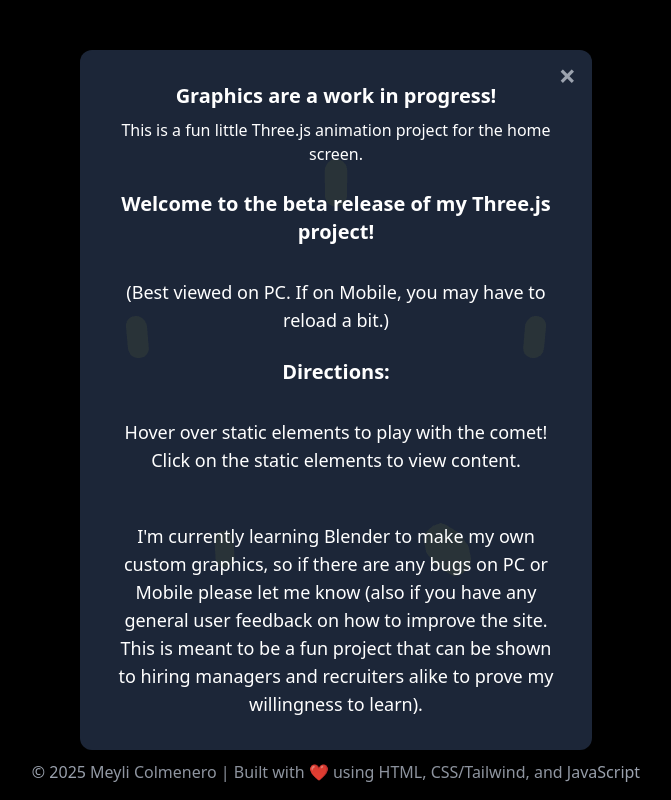
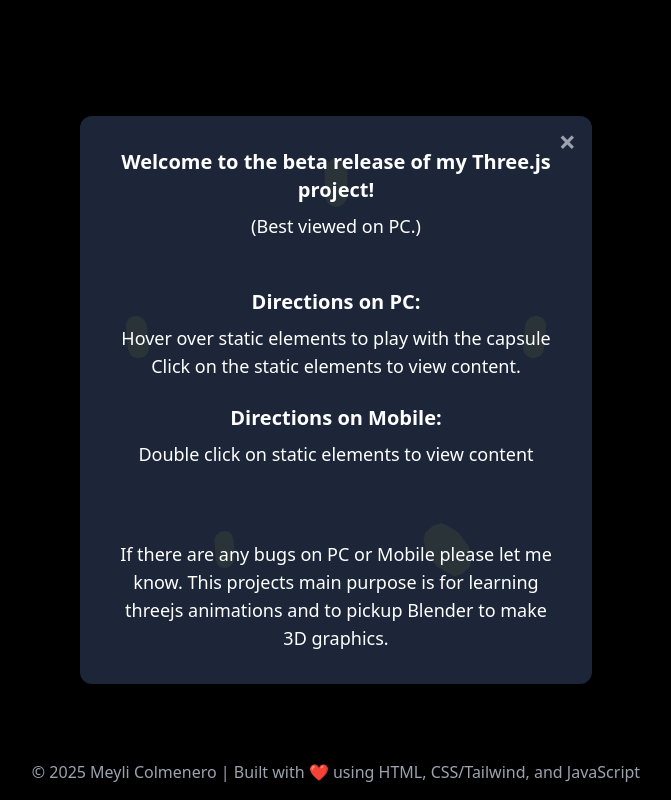
Before and after one commit to meyli1/my-portfolio, a website: page index.html in a window 1280 px wide. Shown: the whole page, without its empty margins (304-975 px from the left). Drawn offline with nearby package versions, Linux system fonts and the light colour scheme.

Commit message:
added content and fixed videos

```diff
--- a/index.html
+++ b/index.html
@@ -41,24 +41,25 @@
     <!-- Work-in-progress pop-up -->
     <div id="wip-popup" class="w-11/12 max-w-lg p-6 md:p-8 rounded-xl shadow-2xl overflow-y-auto max-h-[90vh]" style="position: fixed; top: 50%; left: 50%; transform: translate(-50%, -50%); background-color: rgba(30, 41, 59, 0.95); color: white; z-index: 100; opacity: 0; pointer-events: none; transition: opacity 0.5s ease-in-out;">
         <p class="text-center">
-            <span class="font-bold text-xl block mb-2">Graphics are a work in progress!</span>
-            This is a fun little Three.js animation project for the home screen.
+            <span class="font-extrabold text-xl block mb-2">Welcome to the beta release of my Three.js project!</span>
+            <span class="text-lg">(Best viewed on PC.)</span>
+
             <br>
             <br>
-            <span class="font-bold text-xl block mb-2">Welcome to the beta release of my Three.js project!</span>
             <br>
-            <span class="text-lg">(Best viewed on PC. If on Mobile, you may have to reload a bit.)</span>
-            <br>
-            <br>
-            <span class="font-bold text-xl block mb-2">Directions:</span>
-            <br>
-            <span class="text-lg">Hover over static elements to play with the comet!</span>
+            <span class="font-bold text-xl block mb-2">Directions on PC:</span>
+            <span class="text-lg">Hover over static elements to play with the capsule</span>
             <br>
             <span class="text-lg">Click on the static elements to view content.</span>
             <br>
             <br>
+            <span class="font-bold text-xl block mb-2">Directions on Mobile:</span>
+            <span class="text-lg">Double click on static elements to view content</span>
             <br>
-            <span class="text-lg">I'm currently learning Blender to make my own custom graphics, so if there are any bugs on PC or Mobile please let me know (also if you have any general user feedback on how to improve the site. This is meant to be a fun project that can be shown to hiring managers and recruiters alike to prove my willingness to learn).</span>
+            <br>
+            <br>
+            <br>
+            <span class="text-lg">If there are any bugs on PC or Mobile please let me know. This projects main purpose is for learning threejs animations and to pickup <bold>Blender</bold> to make 3D graphics.</span>
         </p>
         <button id="close-popup" class="absolute top-2 right-4 text-3xl font-bold text-gray-400 hover:text-white cursor-pointer">&times;</button>
     </div>
@@ -328,7 +329,7 @@
                 <!-- Image container on the right, centered -->
                 <div class="w-full md:w-1/3 p-4 flex-shrink-0 flex justify-center items-center">
                     <video muted controls="controls " width="700" height="700" name="Video Name">
-                        <source src="/images/swe.mov">
+                        <source src="/my-portfolio/images/swe.mov">
                     </video>
                 </div>
                 <!-- Text container on the left -->
@@ -527,7 +528,7 @@
                 <!-- Image container on the right, centered -->
                 <div class="w-full md:w-1/3 p-4 flex-shrink-0 flex justify-center items-center">
                     <video muted controls="controls " width="150" height="350" name="Video Name">
-                        <source src="/images/hover.mov">
+                        <source src="/my-portfolio/images/hover.mov">
                     </video>
 
 
@@ -539,7 +540,11 @@
                     <p class="text-lg text-gray-400">Team Lead</p>
                     <p class="text-lg text-gray-400 mb-4">2022 Spring</p>
                     <p class="text-lg text-gray-200 mb-4">
-                        -
+                        - Led a team of six to reconfigure a hoverboard into a remote-controlled prototype. This involved overriding the original control system and programming an Arduino speed controller to translate joystick input into motor commands.
+                        <br>
+                        - Created detailed wiring diagrams and a bill of materials to document all electronic components, ensuring a clear record of the project's technical specifications.
+                        <br>
+                        - Provided hands-on instruction and supervision in soldering techniques, enabling team members to safely and effectively complete the necessary electrical connections.
                     </p>
                     <div class="flex flex-wrap space-x-2">
                         <span
```
